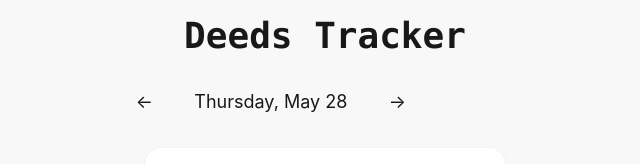
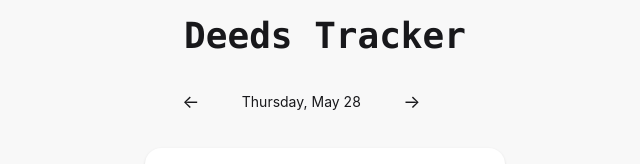
Before and after one commit to KnTanveer/Deeds-tracker, a React (Vite) app: page / in a window 1280 px wide. Shown: the top 164 px of the page, without its empty margins (315-955 px from the left). Built offline with nearby package versions, Linux system fonts and the light colour scheme.

Commit message:
day navigation responsive styling

```diff
--- a/src/App.jsx
+++ b/src/App.jsx
@@ -78,7 +78,7 @@ function App() {
           Deeds Tracker
         </h1>
 
-        <div className="mb-6 flex flex-wrap items-center justify-center gap-2 sm:gap-4">
+        <div className="mb-6 flex items-center justify-center mx-auto w-full max-w-90">
           <button
             onClick={goToPreviousDay}
             className="rounded-lg px-3 py-2 text-lg hover:bg-gray-100"
@@ -86,7 +86,7 @@ function App() {
             ←
           </button>
 
-          <p className="min-w-45 text-center text-md font-lg sm:text-lg">
+          <p className="min-w-45 text-center text-md font-lg sm:text-sm">
             {header}
           </p>
 
@@ -99,12 +99,9 @@ function App() {
 
           <button
             onClick={goToToday}
-            className={`rounded-lg border px-3 py-2 text-sm font-medium transition sm:text-base ${isToday
-              ? "invisible"
-              : "visible hover:bg-gray-100"
-              }`}
+            className={`btn btn-outline ${isToday ? "invisible" : "visible hover:bg-gray-100" }`}
           >
-            Today ↺
+            ↺
           </button>
         </div>
 
```
